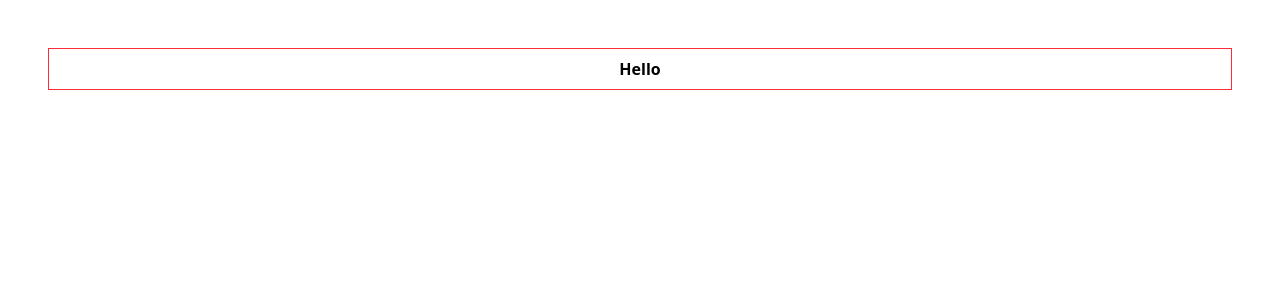
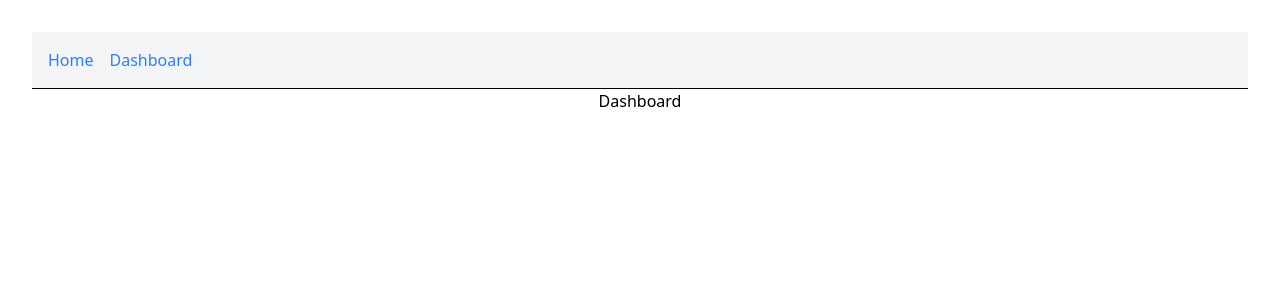
Before and after one commit to ruchilabaruah/notion-lite, a React (Vite) app: page /dashboard in a window 1280 px wide. Shown: the top 300 px of the page. Built offline with nearby package versions, Linux system fonts and the light colour scheme.

Commit message:
feat: setup basic routing and create the basic pages

```diff
--- a/src/App.jsx
+++ b/src/App.jsx
@@ -1,15 +1,26 @@
-import { useState } from "react";
-import reactLogo from "./assets/react.svg";
-import viteLogo from "/vite.svg";
 import "./App.css";
+import { BrowserRouter, Routes, Route, Link } from "react-router-dom";
+import Home from "./pages/Home";
+import Dashboard from "./pages/Dashboard";
+import NoteEditor from "./pages/NoteEditor";
 
 function App() {
-  const [count, setCount] = useState(0);
-
   return (
-    <div className="p-2 m-4 font-bold border border-red-100 md:border-red-500">
-      Hello
-    </div>
+    <BrowserRouter>
+      <div className="flex gap-4 p-4 bg-gray-100 border-b">
+        <Link to="/" className="text-blue-500 hover:underline">
+          Home
+        </Link>
+        <Link to="/dashboard" className="text-blue-500 hover:underline">
+          Dashboard
+        </Link>
+      </div>
+      <Routes>
+        <Route path="/" element={<Home />} />
+        <Route path="/dashboard" element={<Dashboard />} />
+        <Route path="/note/:id" element={<NoteEditor />} />
+      </Routes>
+    </BrowserRouter>
   );
 }
 
--- /dev/null
+++ b/src/pages/Dashboard.jsx
@@ -0,0 +1,7 @@
+import React from "react";
+
+const Dashboard = () => {
+  return <div>Dashboard</div>;
+};
+
+export default Dashboard;
--- /dev/null
+++ b/src/pages/Home.jsx
@@ -0,0 +1,7 @@
+import React from "react";
+
+const Home = () => {
+  return <div>Home</div>;
+};
+
+export default Home;
--- /dev/null
+++ b/src/pages/NoteEditor.jsx
@@ -0,0 +1,7 @@
+import React from "react";
+
+const NoteEditor = () => {
+  return <div>NoteEditor</div>;
+};
+
+export default NoteEditor;
```
